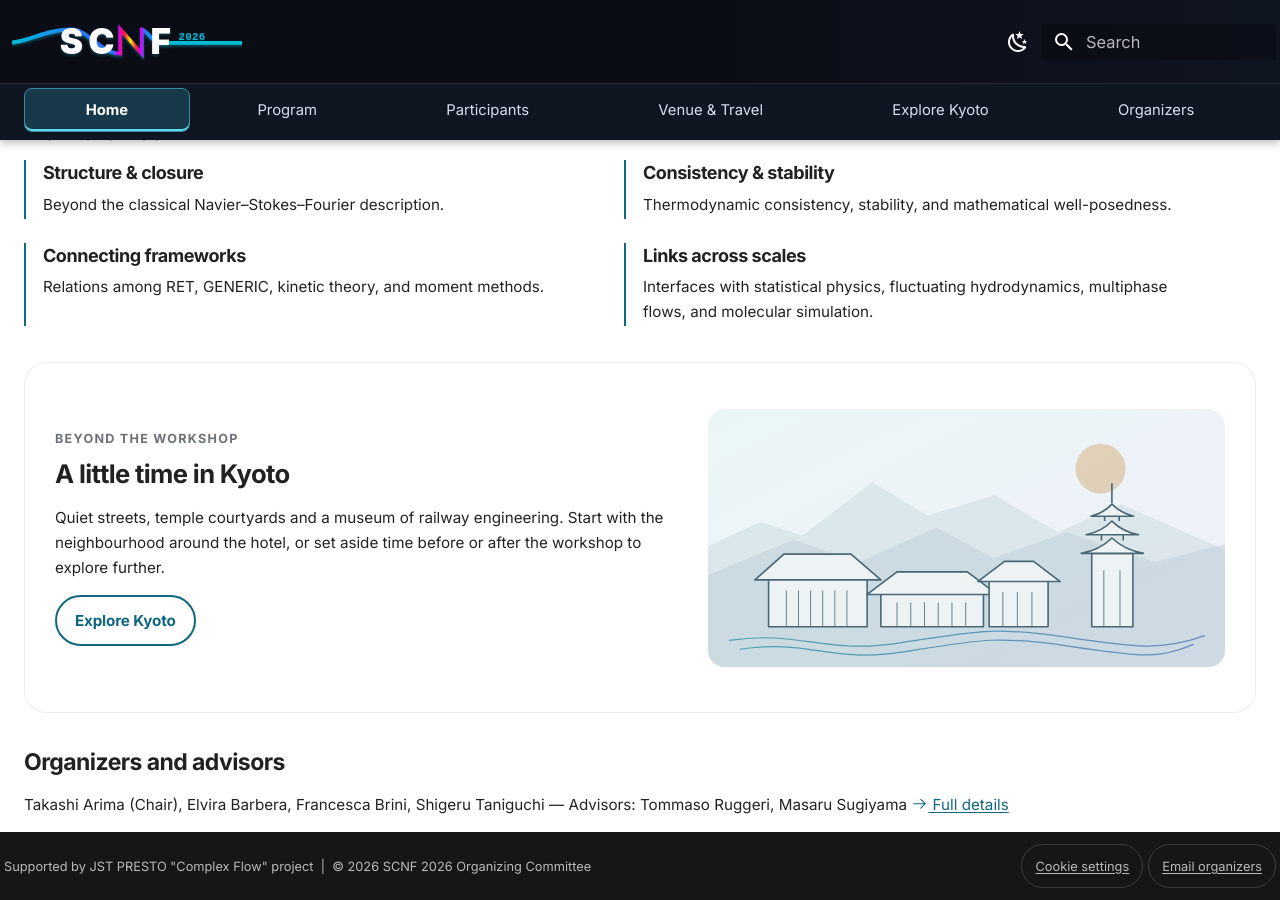
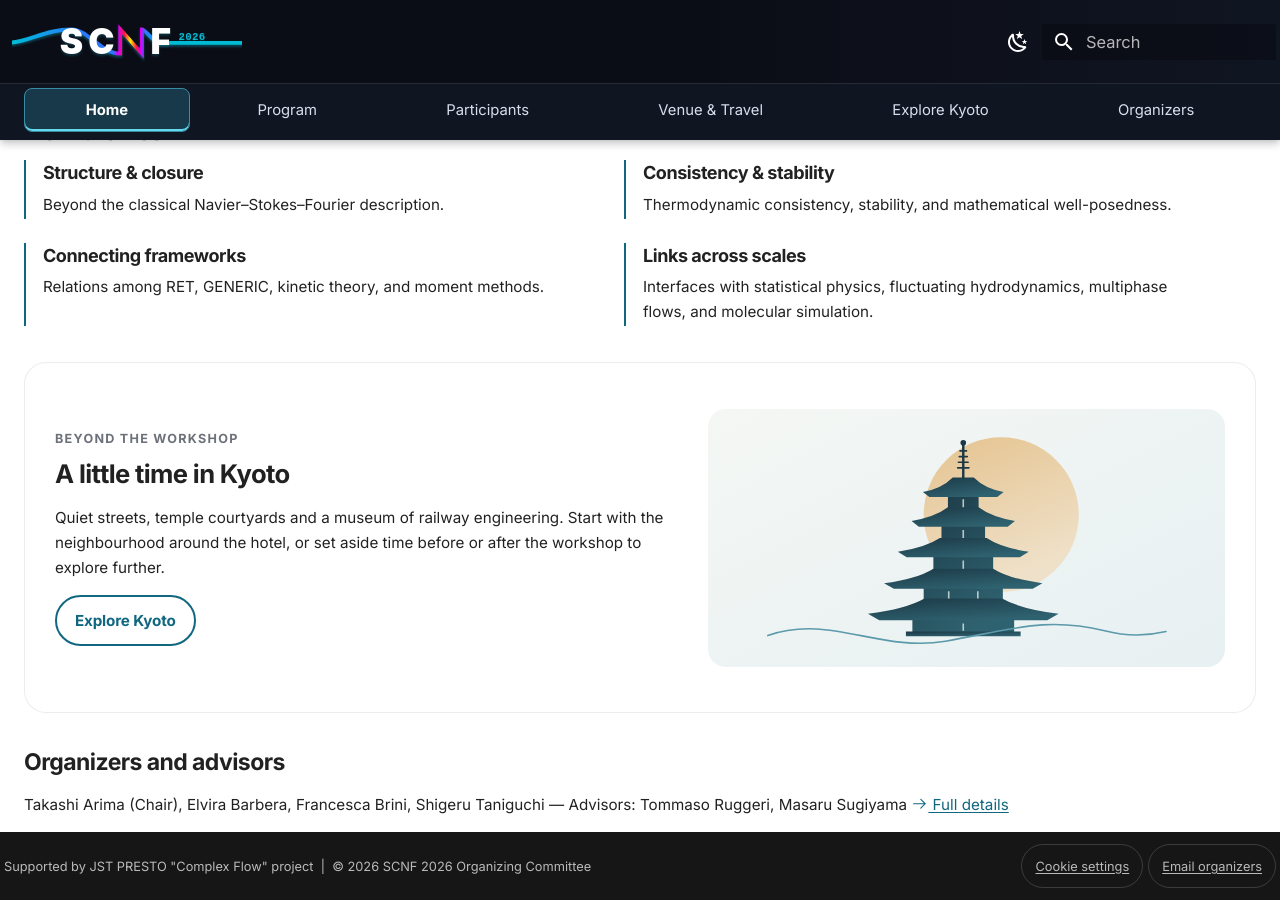
Before and after one commit to SCNF2026/scnf2026.github.io, an MkDocs documentation site: the page built from docs/index.md, in a window 1280 px wide and 900 px high, scrolled down 874 px. Built offline with MkDocs 1.6.1 and Material for MkDocs 9.7.7, drawn with Linux system fonts in a browser that asks for light colours.

Commit message:
whole update 2

```diff
--- a/docs/index.md
+++ b/docs/index.md
@@ -98,7 +98,7 @@
 
 [Explore Kyoto](explore-kyoto.md){ .md-button }
 </div>
-<img class="kyoto-feature__art" src="assets/kyoto-lines.svg" alt="" width="640" height="320" loading="lazy">
+<img class="kyoto-feature__art" src="assets/kyoto-lines.svg?v=20260919-v04" alt="" width="640" height="320" loading="lazy">
 </section>
 
 ## Organizers and advisors
--- a/mkdocs.yml
+++ b/mkdocs.yml
@@ -57,8 +57,8 @@
     - navigation.tabs
     - navigation.tabs.sticky
     - navigation.top
-    - navigation.instant
-    - navigation.instant.progress
+    # Load each page as a complete document so deployments cannot mix an
+    # updated header with a cached page's older navigation and styles.
     - navigation.tracking
     - search.suggest
     - search.highlight
@@ -84,7 +84,7 @@
       emoji_generator: !!python/name:material.extensions.emoji.to_svg
 
 extra_css:
-  - "stylesheets/extra.css?v=20260919-v03"
+  - "stylesheets/extra.css?v=20260919-v05"
 
 nav:
   - Home: index.md
--- a/overrides/partials/tabs.html
+++ b/overrides/partials/tabs.html
@@ -1,4 +1,4 @@
-{# Keep Material's component hook so instant navigation updates the current page. #}
+{# One persistent navigation; normal page loads keep the header and page in sync. #}
 <nav class="scnf-page-nav" aria-label="Main navigation" data-md-component="tabs">
   <ul class="scnf-page-nav__list md-grid">
     {% for nav_item in nav.items %}
```
Also changed, not shown: docs/assets/kyoto-lines.svg.
